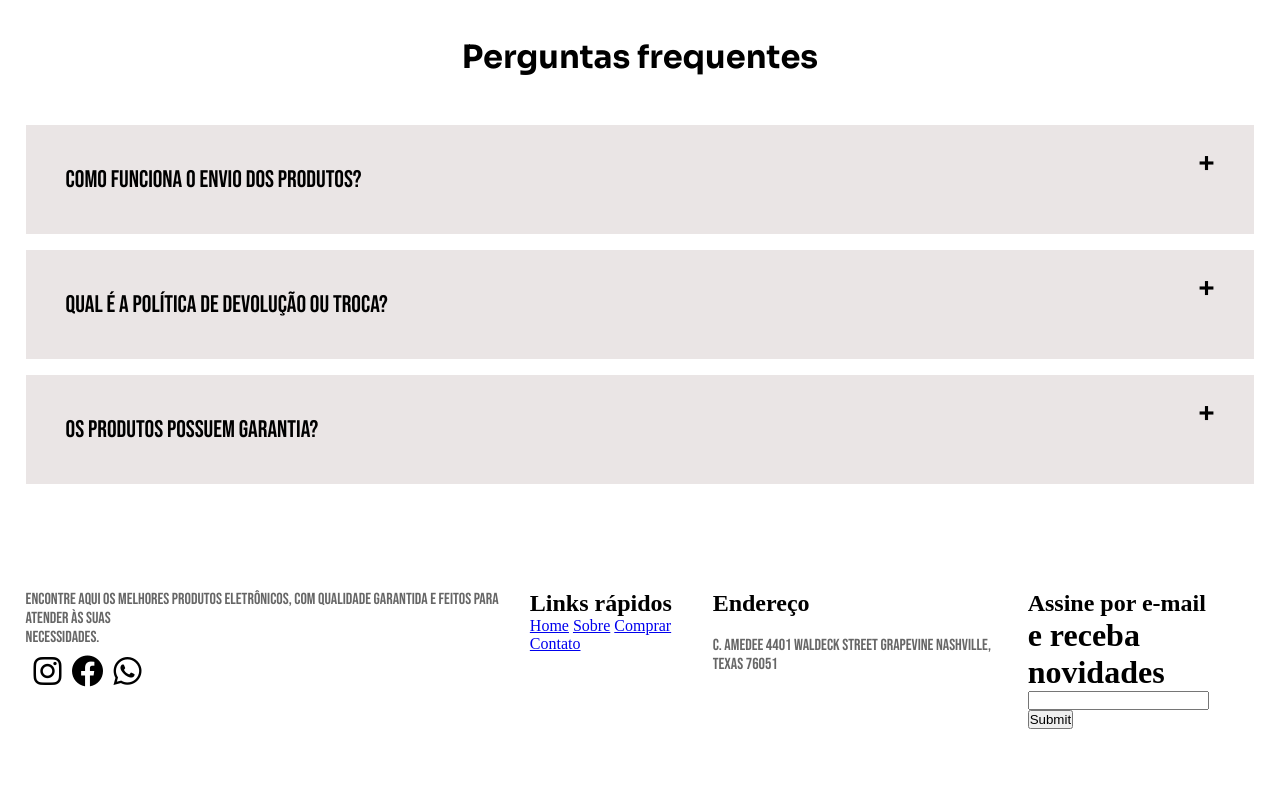
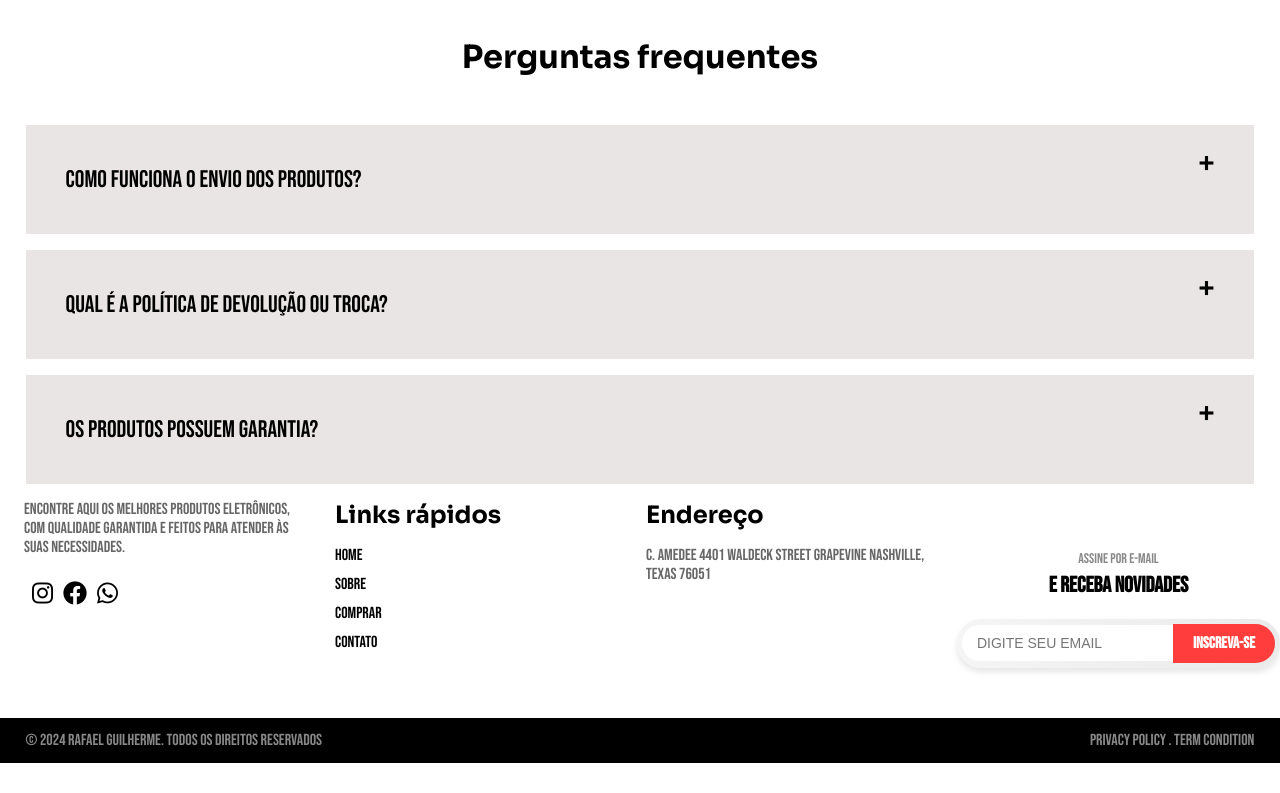
Before and after one commit to Rg96Dev/ecommerce, a website: page index.html in a window 1280 px wide. Shown: the part 2472-3265 px from the top of the page. After the commit the page ends 3235 px from the top, so only its background shows below. Drawn offline with nearby package versions, Linux system fonts and the light colour scheme; files that its build step writes are made by us from their sources; files whose address does not match are found by name.

Commit message:
finalização do footter

```diff
--- a/index.html
+++ b/index.html
@@ -298,41 +298,49 @@
         </li>
     </ul>
 </section>
-<footer class="footer">
-    <div>
-        <p>Encontre aqui os melhores produtos eletrônicos, com qualidade garantida e feitos para atender às suas
+<section class="social__links">
+    <div class="social__links__itens">
+        <p>Encontre aqui os melhores produtos eletrônicos, <br>
+            com qualidade garantida e feitos para atender às suas
             necessidades.</p>
-        <ul class="social__itens">
+        <ul>
             <li>
-                <i class="fa-brands fa-instagram fa-2x "></i>
+                <i class="fa-brands fa-instagram  "></i>
             </li>
             <li>
-                <i class="fa-brands fa-facebook fa-2x"></i>
+                <i class="fa-brands fa-facebook "></i>
             </li>
             <li>
-                <i class="fa-brands fa-whatsapp fa-2x"></i>
+                <i class="fa-brands fa-whatsapp "></i>
             </li>
         </ul>
     </div>
-    <div>
+    <div class="links-rapidos">
         <h2>Links rápidos</h2>
         <a href="# ">Home</a>
         <a href="# ">Sobre</a>
         <a href="# ">Comprar</a>
         <a href="# ">Contato</a>
     </div>
-    <div>
+    <div class="location">
         <h2>Endereço</h2>
         <p>
             C. Amedee 4401 Waldeck Street Grapevine Nashville, Texas 76051
         </p>
     </div>
-    <div>
+    <div class="email-signup">
         <h2>Assine por e-mail</h2>
         <h1>e receba novidades</h1>
-        <input type="email">
-        <input type="submit">
+        <div class="input-group">
+            <input type="email" placeholder="DIGITE SEU EMAIL" class="email-input">
+            <input type="submit" value="INSCREVA-SE" class="submit-button">
+        </div>
     </div>
+</section>
+
+<footer class="footer">
+    <p>© 2024 Rafael Guilherme. Todos os direitos reservados</p>
+    <p>Privacy Policy . Term Condition</p>
 </footer>
 
 </html>
--- a/src/styles/__footer.scss
+++ b/src/styles/__footer.scss
@@ -1,15 +1,18 @@
-.footer {
-    padding: 7% 2% 5%;
-    display: flex;
-    justify-content: space-between;
-    gap: 10px;
+@import './variables';
 
+.social__links {
+    display: grid;
+    grid-template-columns:1fr 1fr 1fr  1fr; /* Três colunas iguais */
+    gap: 20px;
+    margin-left: 24px;
+
+    &__itens {
         p {
             color: rgba(0, 0, 0, .6);
             font-family: "Bebas Neue", serif;
             font-size: 16px;
             font-weight: 400;
-        white-space: pre-line;
+            margin-bottom: 16px;
         }
 
         ul {
@@ -18,5 +21,119 @@
             flex-flow: row wrap;
             gap: 10px;
             padding: 8px;
+
+            .fa-brands {
+                font-size: 24px;
             }
         }
+
+    }
+
+    .links-rapidos {
+
+        h2 {
+            font-family: "Sora", serif;
+            margin-bottom: 16px;
+        }
+
+        a {
+            font-family: "Bebas Neue", serif;
+            display: block;
+            margin-bottom: 10px;
+            text-decoration: none;
+            color: $colorTextButoon;
+        }
+
+    }
+
+    .location {
+
+        h2 {
+            font-family: "Sora", serif;
+            margin-bottom: 16px;
+        }
+
+        p {
+            color: rgba(0, 0, 0, .6);
+            font-family: "Bebas Neue", serif;
+        }
+    }
+
+    .email-signup {
+        flex: 1;
+        text-align: center;
+        max-width: 400px;
+        /* Largura máxima do bloco */
+        margin: 50px auto;
+        /* Centraliza horizontalmente */
+        font-family: "Bebas Neue", serif;
+
+        h2 {
+            font-size: 14px;
+            font-weight: normal;
+            color: #888;
+            /* Cor cinza claro */
+            margin-bottom: 5px
+        }
+
+        h1 {
+            font-size: 22px;
+            font-weight: bold;
+            margin-bottom: 20px;
+            color: #000;
+            /* Cor preta */
+        }
+
+        .input-group {
+            display: flex;
+            justify-content: center;
+            align-items: center;
+            background: linear-gradient(90deg, #f5f5f5, #eaeaea);
+            /* Fundo degradê claro */
+            border-radius: 25px;
+            /* Bordas arredondadas */
+            padding: 5px;
+            box-shadow: 0 4px 6px rgba(0, 0, 0, 0.1);
+
+
+            .email-input {
+                flex: 1; /* Faz o campo ocupar o máximo de espaço disponível */
+                border: none;
+                border-radius: 25px 0 0 25px;
+                padding: 10px 15px;
+                font-size: 14px;
+                outline: none; /* Remove a borda azul ao clicar */
+            }
+
+            /* Botão de envio */
+            .submit-button {
+                background: #ff3d3d; /* Vermelho forte */
+                font-family: "Bebas Neue", serif;
+                color: #fff; /* Texto branco */
+                border: none;
+                border-radius: 0 25px 25px 0;
+                padding: 10px 20px;
+                font-size: 16px;
+                font-weight: bold;
+                cursor: pointer;
+                transition: background 0.3s ease;
+            }
+
+            /* Efeito hover no botão */
+            .submit-button:hover {
+                background: #e02929; /* Vermelho mais escuro */
+            }
+        }
+
+    }
+}
+
+.footer{
+    display: flex;
+    justify-content: space-between;
+    background-color: #000;
+    padding: 1% 2%;
+    color:#888 ;
+    font-family: "Bebas Neue", serif;
+
+}
```
Lines whose indentation alone changed are shown as unchanged.
